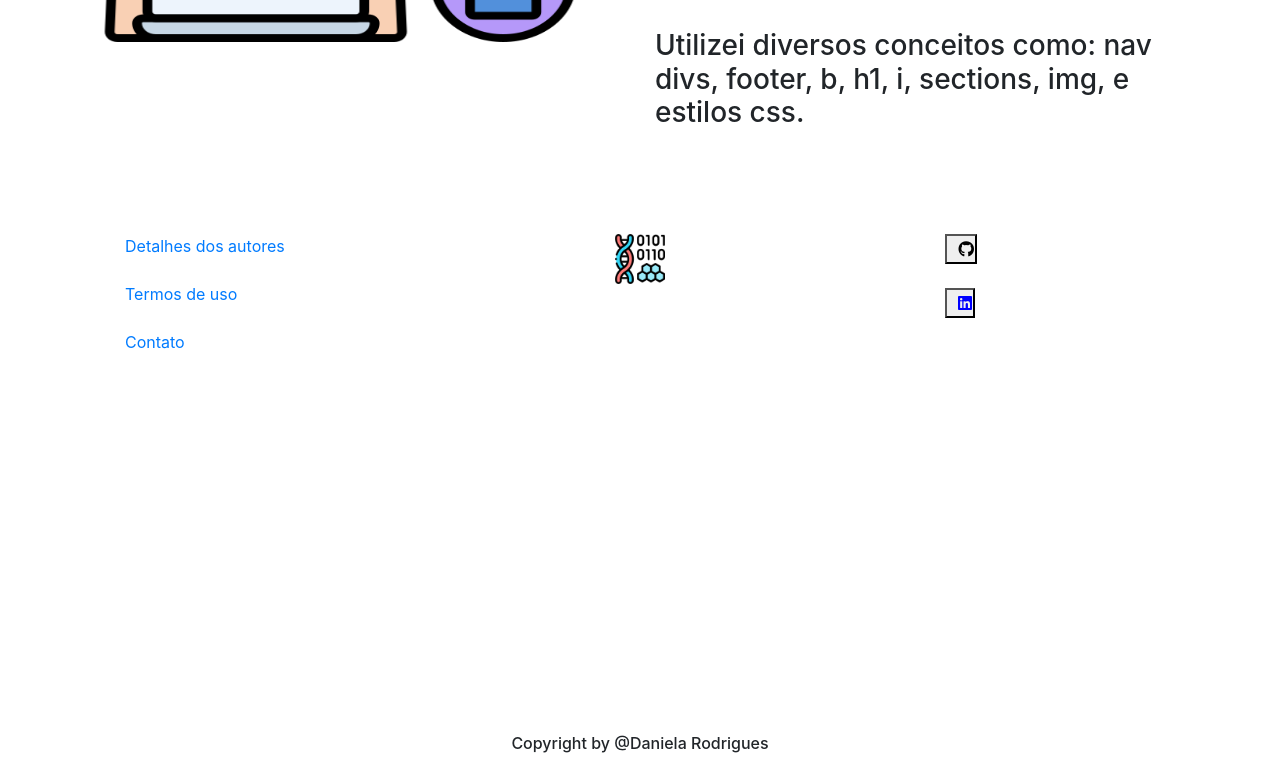
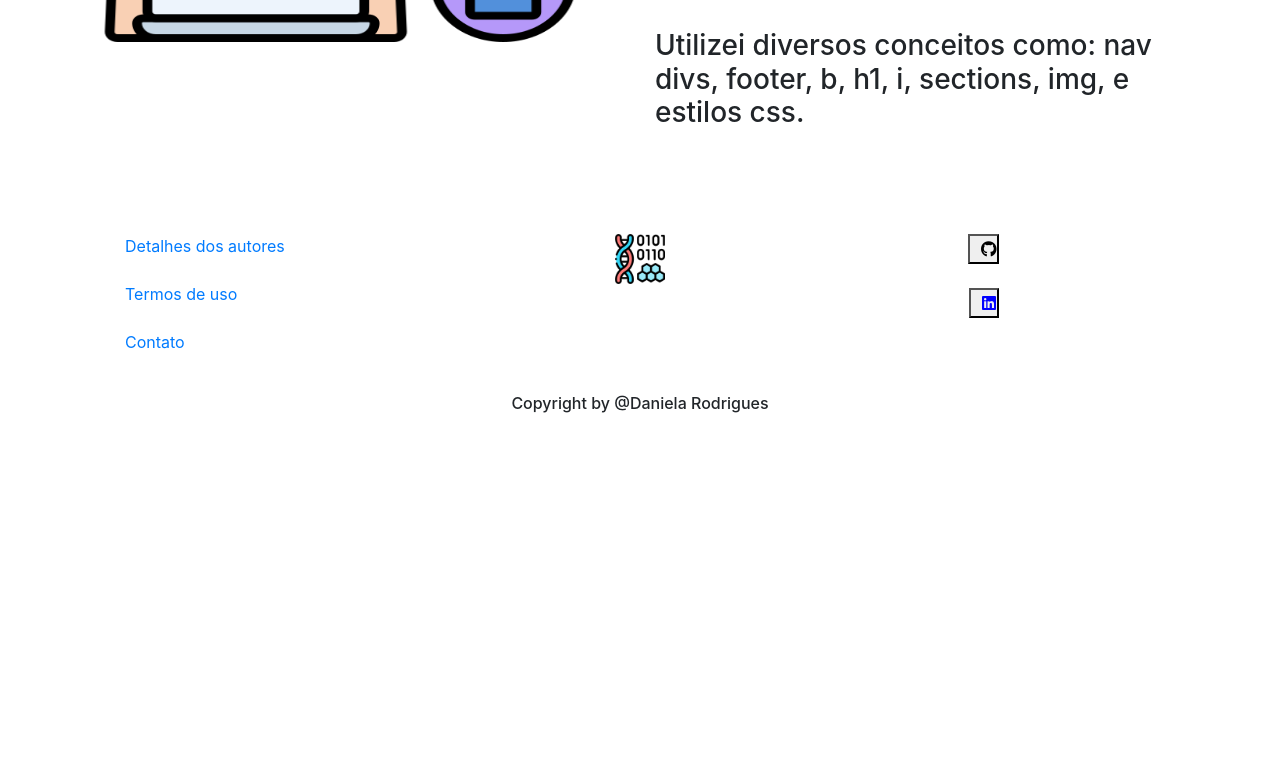
Before and after one commit to drodriguesbarbosa/mais1code-portfolio-web, a plain HTML site: page index.html in a window 1280 px wide. Shown: the part 719-1480 px from the top of the page. After the commit the page ends 1140 px from the top, so only its background shows below. Drawn offline with nearby package versions, Linux system fonts and the light colour scheme; a web font is replaced by a local one.

Commit message:
ajuste footer

```diff
--- a/index.html
+++ b/index.html
@@ -92,7 +92,7 @@
                     <img src="coderodape.png" width="50" height="50" alt="logo codigo">
                   </div>
                   <div class="col-sm">
-                    <ul class="links_esquerda">
+                    <ul class="links_direita">
                         <li> <a href="https://github.com/drodriguesbarbosa"> <button><i class="fa-brands fa-github github_modify" aria-hidden="true"></i> </aria-hidden></i></button></a></li> &nbsp;&nbsp;
                         <li> <a href="https://www.linkedin.com/in/danielarodriguesbarbosa/"> <button><i class="fa-brands fa-linkedin linkedin_modify" aria-hidden="true"></i> </aria-hidden></i> </button></a></li> &nbsp;&nbsp;
                     </ul>
--- a/style.css
+++ b/style.css
@@ -88,12 +88,18 @@
 }
 
 .icone_modify {
-    width: 500px;
-    height: 500px;
+    width: 100px;
+    height: 100px;
     size: 500px;
     color: red;
     text-align: center;
 
+}
+
+.links_direita {
+    list-style: none;
+    text-align: right;
+    width: 60%;
 }
 
 .github_modify {
```
